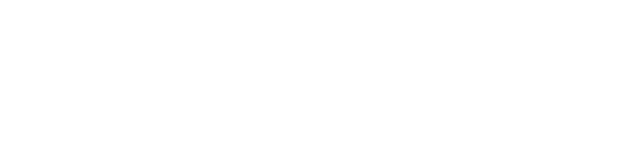
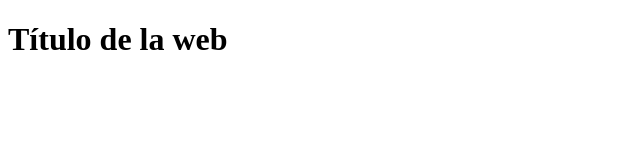
Before and after one commit to GIGI3620/prectica-git, a plain HTML site: page index.html in a window 1280 px wide. Shown: the whole page, without its empty margins (0-640 px from the left). Drawn offline with Linux system fonts and the light colour scheme.

Commit message:
Se creo el repositorio local y se cambio el nombre del index

```diff
--- a/inde.html
+++ b/index.html
@@ -8,7 +8,7 @@
 </head>
 
 <body>
-
+    <h1>Título de la web</h1>
 </body>
 
 </html>
```
